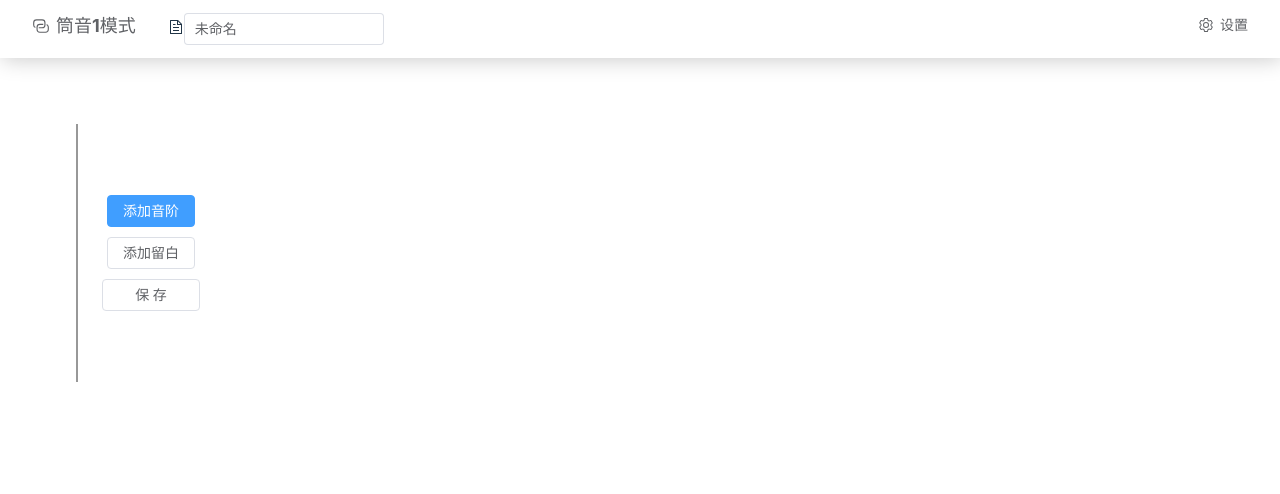
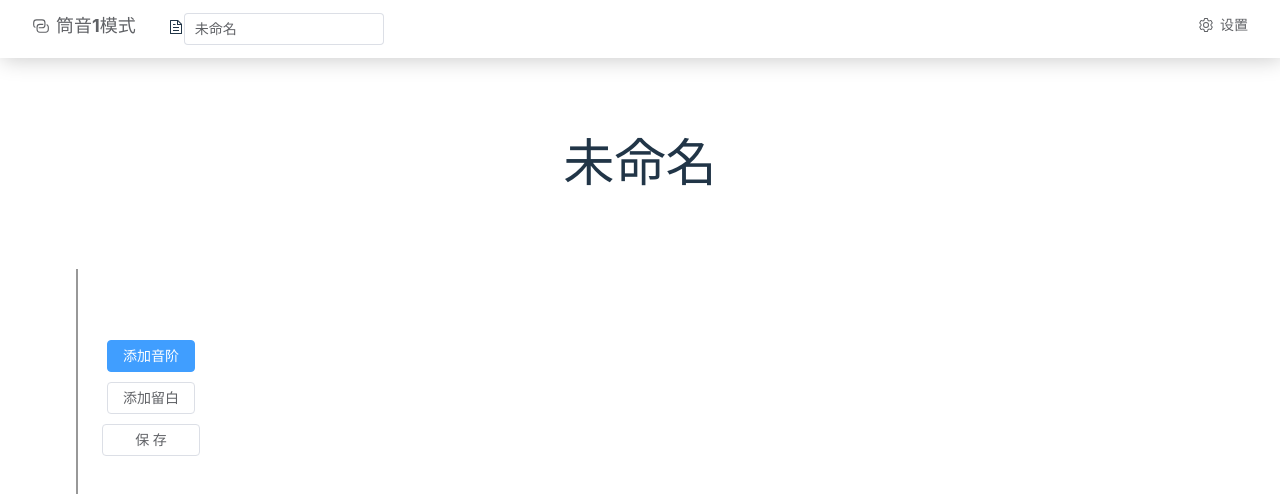
Before and after one commit to A-passing-of-MOHS/Tin-Whistle-Numbered-Musical-Notation-Generator, a Vue app: page / in a window 1280 px wide. Shown: the top 494 px of the page. Built offline with nearby package versions, Linux system fonts and the light colour scheme.

Commit message:
新增标题

```diff
--- a/src/views/Index.vue
+++ b/src/views/Index.vue
@@ -95,7 +95,11 @@
       </div>
     </el-affix>
 
+
     <div class="fluteList-box" id="fluteListBox" @click="mouseover" outline="0" tabindex="0"   @blur="mouseout">
+      <div style="width: 100%;margin-bottom: 20px">
+        <h1>{{archiveName}}</h1>
+      </div>
       <div style="position: relative" v-for="(item,index) in fluteList">
 
         <div style="height: 14px;">
```
Also changed, not shown: 1 other file (tests, documents, lock files or other folders).
